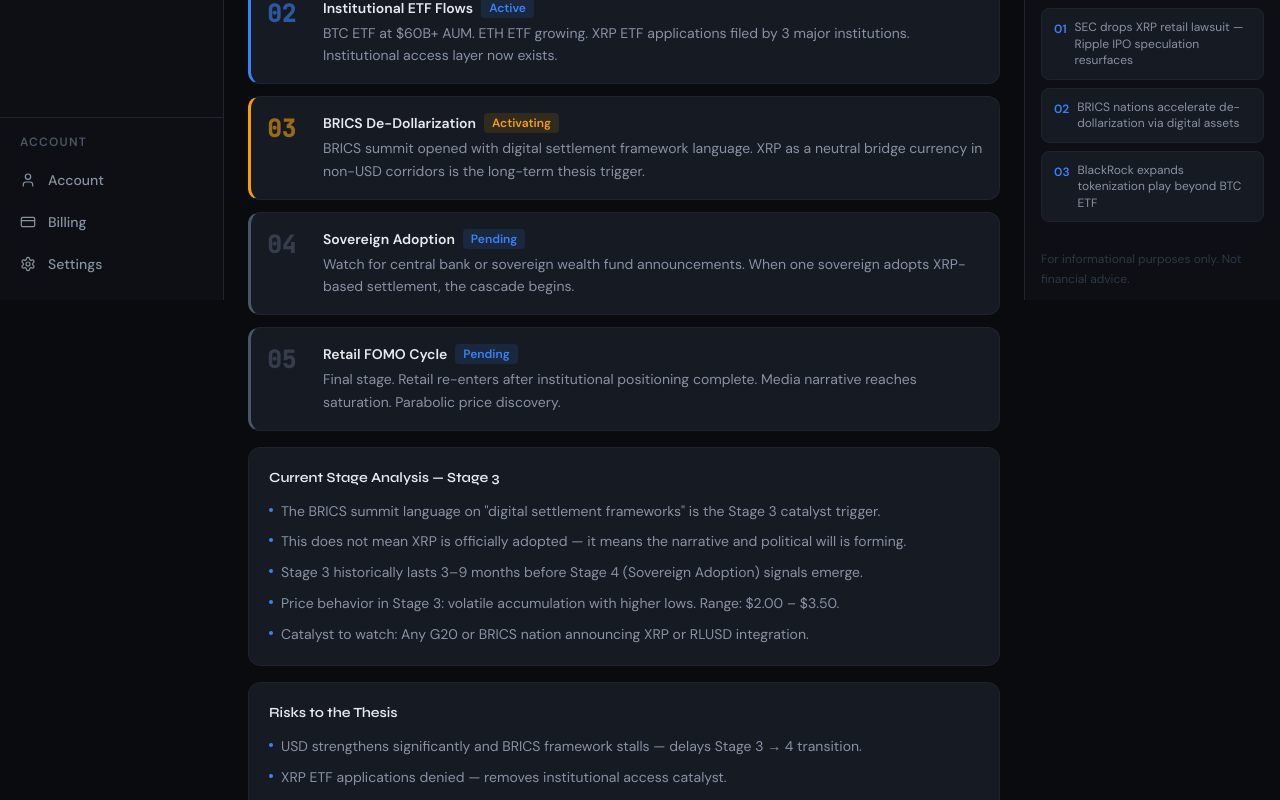
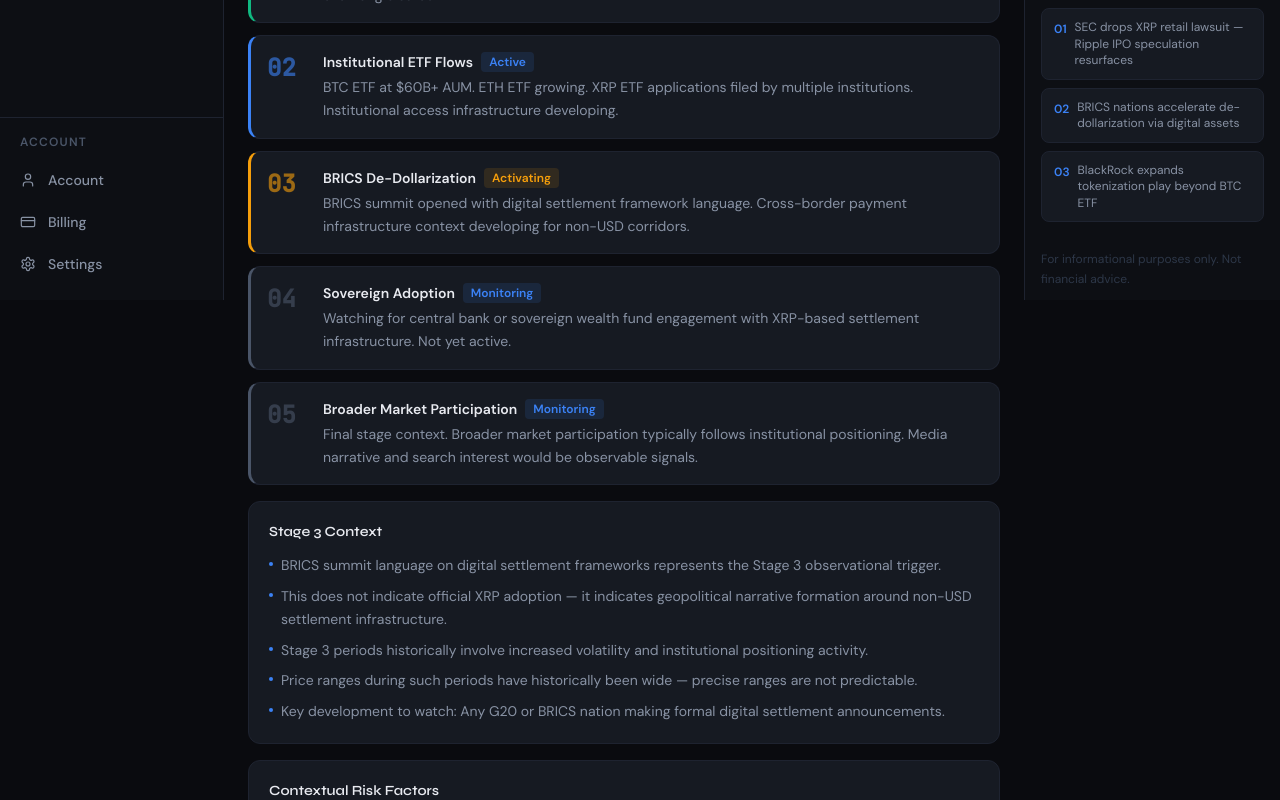
Before and after one commit to leadkastos/controlnode, a React (Vite) app: page /domino-theory in a window 1280 px wide. Shown: the part 500-1300 px from the top of the page. Built offline with nearby package versions, Linux system fonts and the light colour scheme.

Commit message:
Update DominoTheory.jsx

```diff
--- a/src/pages/DominoTheory.jsx
+++ b/src/pages/DominoTheory.jsx
@@ -18,7 +18,7 @@
     status: 'Active',
     color: '#3b82f6',
     badge: 'blue',
-    desc: 'BTC ETF at $60B+ AUM. ETH ETF growing. XRP ETF applications filed by 3 major institutions. Institutional access layer now exists.',
+    desc: 'BTC ETF at $60B+ AUM. ETH ETF growing. XRP ETF applications filed by multiple institutions. Institutional access infrastructure developing.',
   },
   {
     num: '03',
@@ -26,23 +26,23 @@
     status: 'Activating',
     color: '#f59e0b',
     badge: 'yellow',
-    desc: 'BRICS summit opened with digital settlement framework language. XRP as a neutral bridge currency in non-USD corridors is the long-term thesis trigger.',
+    desc: 'BRICS summit opened with digital settlement framework language. Cross-border payment infrastructure context developing for non-USD corridors.',
   },
   {
     num: '04',
     title: 'Sovereign Adoption',
-    status: 'Pending',
+    status: 'Monitoring',
     color: '#4a5568',
     badge: 'blue',
-    desc: 'Watch for central bank or sovereign wealth fund announcements. When one sovereign adopts XRP-based settlement, the cascade begins.',
+    desc: 'Watching for central bank or sovereign wealth fund engagement with XRP-based settlement infrastructure. Not yet active.',
   },
   {
     num: '05',
-    title: 'Retail FOMO Cycle',
-    status: 'Pending',
+    title: 'Broader Market Participation',
+    status: 'Monitoring',
     color: '#4a5568',
     badge: 'blue',
-    desc: 'Final stage. Retail re-enters after institutional positioning complete. Media narrative reaches saturation. Parabolic price discovery.',
+    desc: 'Final stage context. Broader market participation typically follows institutional positioning. Media narrative and search interest would be observable signals.',
   },
 ]
 
@@ -51,17 +51,19 @@
     <AppLayout>
       <DetailPageLayout
         title="Domino Theory"
-        subtitle="The framework for understanding the sequential catalysts that drive XRP's long-term price thesis."
+        subtitle="A framework for tracking sequential macro and regulatory developments. For informational and educational purposes only — not financial advice."
         badge="STAGE 3 — ACTIVATING"
         badgeColor="yellow"
       >
         <DetailSection title="Framework Overview">
           <p className="text-sm leading-relaxed mb-3">
-            The Domino Theory is ControlNode's proprietary framework for tracking sequential macro and regulatory catalysts. Each "domino" represents a structural change that makes the next one more probable. We are currently in Stage 3.
+            The Domino Theory is ControlNode's observational framework for tracking sequential macro and regulatory developments. Each stage represents a structural shift that contextually supports the next. We are currently observing Stage 3 conditions.
+          </p>
+          <p className="text-xs" style={{ color: '#4a5568' }}>
+            This framework is for educational context only. It does not constitute a prediction of future price movements or a recommendation of any kind.
           </p>
         </DetailSection>
 
-        {/* Domino Cards */}
         <div className="space-y-3 mb-4">
           {dominoes.map((d) => (
             <div
@@ -73,7 +75,7 @@
                 {d.num}
               </div>
               <div className="flex-1">
-                <div className="flex items-center gap-2 mb-1">
+                <div className="flex items-center gap-2 mb-1 flex-wrap">
                   <h3 className="text-sm font-semibold" style={{ color: '#e8eaf0' }}>{d.title}</h3>
                   <Badge color={d.badge}>{d.status}</Badge>
                 </div>
@@ -83,22 +85,22 @@
           ))}
         </div>
 
-        <DetailSection title="Current Stage Analysis — Stage 3">
+        <DetailSection title="Stage 3 Context">
           <BulletList items={[
-            'The BRICS summit language on "digital settlement frameworks" is the Stage 3 catalyst trigger.',
-            'This does not mean XRP is officially adopted — it means the narrative and political will is forming.',
-            'Stage 3 historically lasts 3–9 months before Stage 4 (Sovereign Adoption) signals emerge.',
-            'Price behavior in Stage 3: volatile accumulation with higher lows. Range: $2.00 – $3.50.',
-            'Catalyst to watch: Any G20 or BRICS nation announcing XRP or RLUSD integration.',
+            'BRICS summit language on digital settlement frameworks represents the Stage 3 observational trigger.',
+            'This does not indicate official XRP adoption — it indicates geopolitical narrative formation around non-USD settlement infrastructure.',
+            'Stage 3 periods historically involve increased volatility and institutional positioning activity.',
+            'Price ranges during such periods have historically been wide — precise ranges are not predictable.',
+            'Key development to watch: Any G20 or BRICS nation making formal digital settlement announcements.',
           ]} />
         </DetailSection>
 
-        <DetailSection title="Risks to the Thesis">
+        <DetailSection title="Contextual Risk Factors">
           <BulletList items={[
-            'USD strengthens significantly and BRICS framework stalls — delays Stage 3 → 4 transition.',
-            'XRP ETF applications denied — removes institutional access catalyst.',
-            'Competing technology (SWIFT GPI upgrade, CBDC interoperability) reduces XRP\'s edge.',
-            'Macro recession scenario — risk asset selloff delays entire sequence by 12–18 months.',
+            'USD strengthening significantly could delay BRICS framework momentum.',
+            'XRP ETF application denials would affect the Stage 2 institutional access thesis.',
+            'Competing infrastructure (SWIFT upgrades, CBDC interoperability) could reduce the relative opportunity.',
+            'Broader macro downturn could affect all risk assets and delay sequential development.',
           ]} />
         </DetailSection>
       </DetailPageLayout>
```
